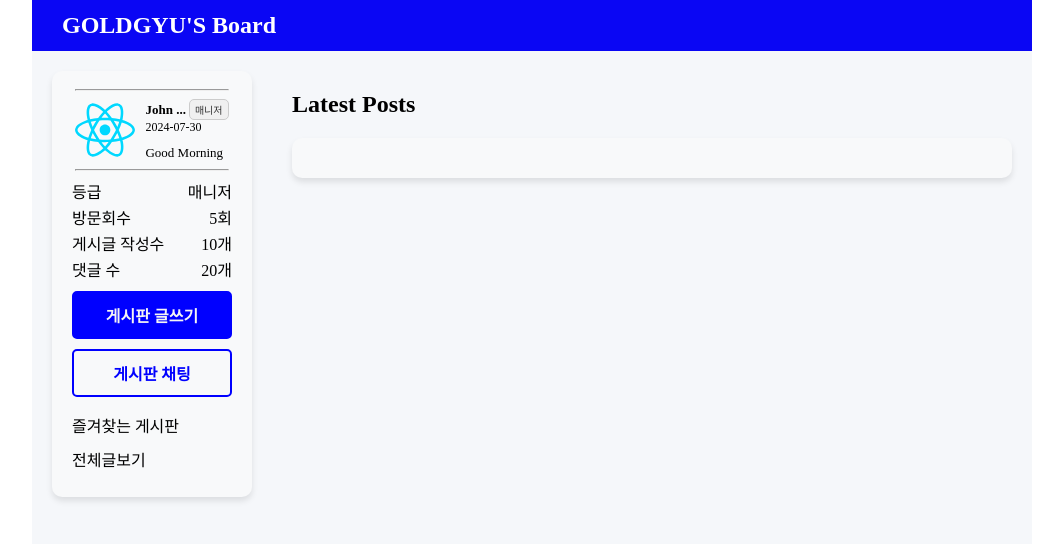
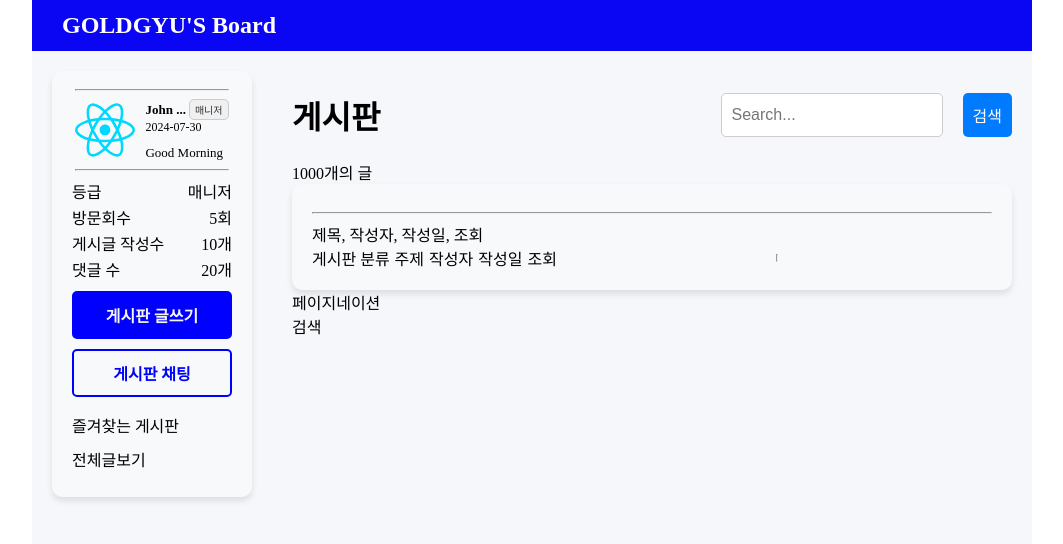
Before and after one commit to Gold-Gyu/Board-pjt, a React (Vite) app in the folder frontend/: page / in a window 1280 px wide. Shown: the top 544 px of the page, without its empty margins (108-1171 px from the left). Built offline with nearby package versions, Linux system fonts and the light colour scheme.

Commit message:
버튼 효과

```diff
--- /dev/null
+++ b/frontend/src/components/HomePageCompo/Board/Board.css
@@ -0,0 +1,54 @@
+.board-box {
+  padding: 20px;
+  background-color: #f8f9fa;
+  border-radius: 10px;
+  box-shadow: 0 4px 6px rgba(0, 0, 0, 0.1);
+}
+
+.board-box-ariticle {
+  display: flex;
+  gap: 5px;
+}
+
+.board-header-box {
+  display: flex;
+  justify-content: space-between;
+  align-items: center;
+}
+.search-bar {
+
+  max-width: 200px;
+  width: 100%; /* 원하는 고정 길이 */
+  padding: 10px;
+  font-size: 16px;
+  border: 1px solid #ccc;
+  border-radius: 5px;
+}
+
+.search-box {
+  display: flex;
+}
+
+.search-button {
+  padding: 10px 10px;
+  font-size: 16px;
+  color: white;
+  background-color: #007bff;
+  border: none;
+  border-radius: 5px;
+  cursor: pointer;
+  transition: background-color 0.3s ease;
+}
+
+.search-button:hover {
+  background-color: #0056b3;
+}
+
+.search-button:active {
+  background-color: #004085;
+}
+
+.search-button:focus {
+  outline: none;
+  box-shadow: 0 0 0 3px rgba(0, 123, 255, 0.25);
+}
--- /dev/null
+++ b/frontend/src/components/HomePageCompo/Board/Board.tsx
@@ -0,0 +1,33 @@
+import React from 'react';
+import '@/components/HomePageCompo/Board/Board.css';
+
+const Board = () => {
+  return (
+    <div className="board">
+      <div className="board-header-box">
+        <h1>게시판</h1>
+        <div className="search-box">
+          <input type="text" placeholder="Search..." className="search-bar" />
+          <button className="search-button">검색</button>
+        </div>
+      </div>
+      <div>1000개의 글</div>
+      <div className="board-box">
+        <hr />
+        <div>제목, 작성자, 작성일, 조회</div>
+        <div className="board-box-ariticle">
+          <div>게시판 분류</div>
+          <div>주제</div>
+          <div>작성자</div>
+          <div>작성일</div>
+          <div>조회</div>
+          <hr />
+        </div>
+      </div>
+      <div>페이지네이션</div>
+      <div>검색</div>
+    </div>
+  );
+};
+
+export default Board;
--- a/frontend/src/components/HomePageCompo/NavBar/Navbar.tsx
+++ b/frontend/src/components/HomePageCompo/NavBar/Navbar.tsx
@@ -8,7 +8,7 @@ const Navbar = () => {
   return (
     <header className="navbar">
       <div className="logo">GOLDGYU'S Board</div>
-      {/* <input type="text" placeholder="Search..." className="search-bar" /> */}
+
       {/* <Profile isLoggedIn={isLoggedIn} username={username} profileImage={profileImage} /> */}
     </header>
   );
--- a/frontend/src/components/HomePageCompo/SideBar/Sidebar.css
+++ b/frontend/src/components/HomePageCompo/SideBar/Sidebar.css
@@ -39,6 +39,33 @@
 
 }
 
+.cafe-post:hover {
+  background-color: #0056b3;
+}
+
+.cafe-post:active {
+  background-color: #004085;
+}
+
+.cafe-post:focus {
+  outline: none;
+  box-shadow: 0 0 0 3px rgba(0, 123, 255, 0.25);
+}
+
+.cafe-chat:hover {
+  background-color: #bfd7ec;
+}
+
+.cafe-chat:active {
+  background-color: #004085;
+}
+
+.cafe-chat:focus {
+  outline: none;
+  box-shadow: 0 0 0 3px rgba(0, 123, 255, 0.25);
+}
+
+
 .cafe-button {
   display: flex;
   flex-direction: column;
--- a/frontend/src/pages/Homepage/HomePage.tsx
+++ b/frontend/src/pages/Homepage/HomePage.tsx
@@ -1,27 +1,11 @@
 import React from 'react';
 import './HomePage.css';
+import Board from '@/components/HomePageCompo/Board/Board';
 
 const HomePage = () => {
   return (
     <div className="homepage">
-      <section className="latest-posts">
-        <h2>Latest Posts</h2>
-        <div className="table-container">
-          {/* 게시글 목록 렌더링 */}
-        </div>
-      </section>
-      {/* <section className="popular-posts">
-        <h2>Popular Posts</h2>
-        <div className="table-container">
-
-        </div>
-      </section>
-      <section className="announcements">
-        <h2>Announcements</h2>
-        <div className="table-container">
-
-        </div>
-      </section> */}
+      <Board />
     </div>
   );
 };
```
